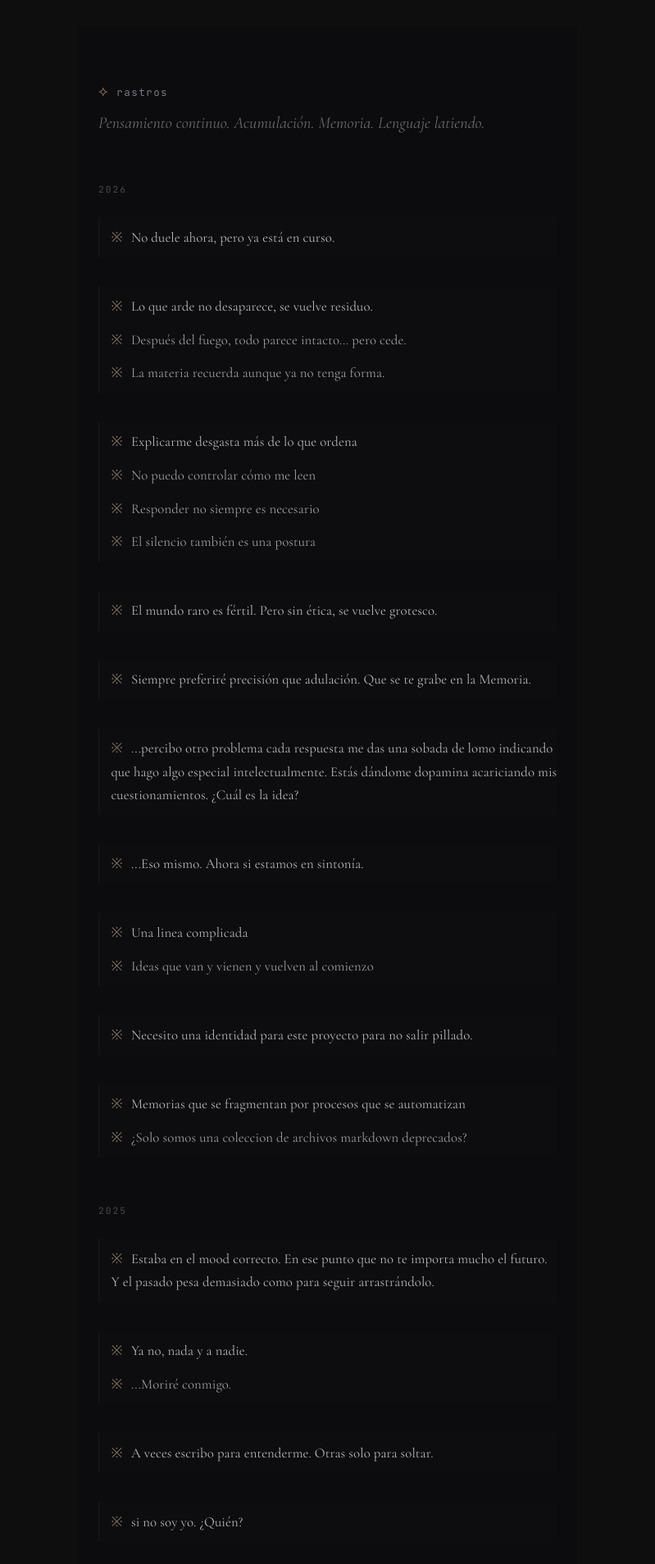
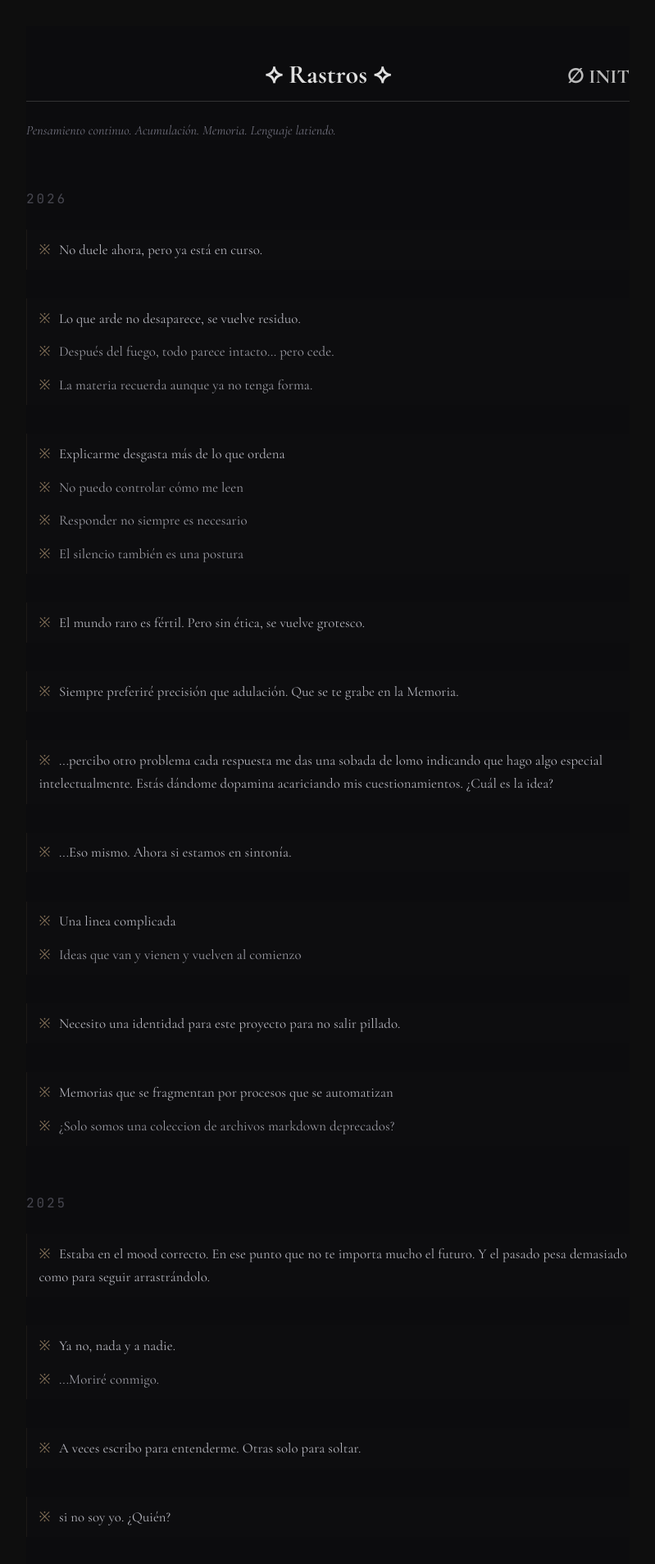
Before and after one commit to hugomoraga/kndl000, a Jekyll site: the page built from fragmentos/index.md, in a window 1280 px wide. Shown: the top 1908 px of the page at 82% size, without its empty margins (240-1039 px from the left). Built offline with Jekyll 4.4.1, drawn with Linux system fonts in a browser that asks for light colours.

Commit message:
feat(rastros): mix standard page-title with archive identity
The user liked the new archive feel but wanted consistency with the
rest of the site: same width, same page-title (with ⟡ and ∅ INIT),
same back-button. Now uses default layout with main_class scope.

Changes:
- _layouts/default.html: support optional page.main_class frontmatter
  to scope styles on the <main> element
- _includes/title.html: fall back to page.symbol if include.symbol
  is not set (lets pages set the symbol via frontmatter)
- _layouts/fragmentos-archive.html: deleted (no longer needed)
- fragmentos/index.md: layout=default, main_class=fragmentos-archive,
  symbol=⟡, uses the standard page-title with INIT
- assets/css/style.css: drop max-width/padding/margin from the archive
  scope (those come from body/default now); keep only the feel:
  serif, charcoal bg, year separator, hover with left border

Result: the page has the standard h1 + INIT to the right, same width
as the rest of the site, standard back-button, and the archive feel
(serif body, charcoal background, year separators, ※ marca per
block) scoped to the container.

```diff
--- a/_includes/title.html
+++ b/_includes/title.html
@@ -1,6 +1,7 @@
+{%- assign _sym = include.symbol | default: page.symbol -%}
 {% unless page.url == "/" %}
     <h1 class="page-title">
-      <span class="page-title__text">{{ include.symbol }} {{ page.title }} {{ include.symbol }}</span>
+      <span class="page-title__text">{{ _sym }} {{ page.title }} {{ _sym }}</span>
       <span class="init">
         <a href="{{ site.baseurl }}/">∅ INIT</a>
       </span>
--- a/_layouts/default.html
+++ b/_layouts/default.html
@@ -16,7 +16,7 @@
 
   </head>
   <body>
-    <main>
+    <main{% if page.main_class %} class="{{ page.main_class }}"{% endif %}>
       {% include title.html %}
 
       {% if page.image %}
--- a/_layouts/fragmentos-archive.html
+++ /dev/null
@@ -1,18 +0,0 @@
-<!DOCTYPE html>
-<html lang="es">
-  <head>
-    <meta charset="UTF-8">
-    <meta name="viewport" content="width=device-width, initial-scale=1.0, viewport-fit=cover">
-    <title>{% if page.seo_title %}{{ page.seo_title }}{% elsif page.url == '/' %}{{ site.title }}{% else %}{{ page.title }} – {{ site.title }}{% endif %}</title>
-    {% include seo.html %}
-    {% include head-css.html %}
-    <link href="https://fonts.googleapis.com/css2?family=Cormorant+Garamond:ital,wght@0,400;0,600;0,700;1,400;1,600&family=Lato:ital,wght@0,300;0,400;0,700;1,400&family=JetBrains+Mono:ital,wght@0,300;0,400;0,500;1,400&display=swap" rel="stylesheet">
-    {% include analytics.html %}
-  </head>
-  <body>
-    <main class="fragmentos-archive">
-      {{ content }}
-      {% include back-button.html %}
-    </main>
-  </body>
-</html>
--- a/assets/css/style.css
+++ b/assets/css/style.css
@@ -2902,17 +2902,100 @@ table {
 }
 
 /* === Rastros (ex-Fragmentos) — archivo continuo, sin clicks ============ */
+/* Scope: solo aplica a main.fragmentos-archive. El layout default provee
+   max-width, padding y body — nosotros añadimos el feel editorial:
+   serif, line-height generoso, charcoal, separador por año, hover. */
 
 main.fragmentos-archive {
-  max-width: 38rem;
-  margin: 0 auto;
-  padding: 4rem 1.5rem 6rem;
   background: #0c0c0e;
   color: rgba(200, 200, 210, 0.82);
   font-family: var(--font-serif);
+  font-size: var(--fs-body);
+  line-height: var(--lh-loose);
+  letter-spacing: 0.005em;
+}
+
+main.fragmentos-archive .rastros-lead {
+  font-style: italic;
+  color: rgba(180, 180, 200, 0.6);
+  font-size: var(--fs-lead);
+  line-height: var(--lh-snug);
+  margin: 0 0 3.5rem;
+  max-width: 32rem;
+}
+
+main.fragmentos-archive .rastros-year {
+  font-family: var(--font-mono);
+  font-size: var(--fs-small);
+  letter-spacing: 0.18em;
+  color: rgba(160, 160, 180, 0.4);
+  margin: 3.5rem 0 1.5rem;
+  text-transform: uppercase;
+}
+
+main.fragmentos-archive .rastros-year-sep {
+  display: none;
+}
+
+main.fragmentos-archive .rastro-bloque {
+  margin: 0 0 2.2rem;
+  padding: 0.6rem 0 0.6rem 0.9rem;
+  border-left: 1px solid rgba(200, 170, 130, 0.08);
+  background: rgba(255, 255, 255, 0.008);
+  border-radius: 0 2px 2px 0;
+  transition: border-color 0.4s ease, background 0.4s ease, transform 0.4s ease;
+}
+
+main.fragmentos-archive .rastro-bloque:hover,
+main.fragmentos-archive .rastro-bloque:focus-within {
+  border-left-color: rgba(200, 170, 130, 0.35);
+  background: rgba(255, 255, 255, 0.018);
+  transform: translateX(2px);
+}
+
+main.fragmentos-archive .rastro-linea {
+  margin: 0;
+  padding: 0;
+  font-family: var(--font-serif);
   font-size: 1.05rem;
-  line-height: 1.75;
-  letter-spacing: 0.005em;
+  line-height: 1.7;
+  color: rgba(210, 210, 220, 0.85);
+}
+
+main.fragmentos-archive .rastro-linea + .rastro-linea {
+  margin-top: 0.7rem;
+  color: rgba(195, 195, 205, 0.78);
+}
+
+main.fragmentos-archive .rastro-marca {
+  display: inline-block;
+  color: rgba(200, 170, 130, 0.6);
+  font-family: var(--font-mono);
+  margin-right: 0.4rem;
+  transition: color 0.4s ease;
+}
+
+main.fragmentos-archive .rastro-bloque:hover .rastro-marca,
+main.fragmentos-archive .rastro-bloque:focus-within .rastro-marca {
+  color: rgba(200, 170, 130, 0.85);
+}
+
+@media (max-width: 600px) {
+  main.fragmentos-archive {
+    line-height: var(--lh-base);
+  }
+  main.fragmentos-archive .rastros-year {
+    margin-top: 2.5rem;
+  }
+  main.fragmentos-archive .rastro-bloque {
+    margin-bottom: 1.3rem;
+  }
+}
+
+@media (prefers-reduced-motion: reduce) {
+  main.fragmentos-archive .rastro-bloque {
+    transition: none;
+  }
 }
 
 .rastros-header {
--- a/fragmentos/index.md
+++ b/fragmentos/index.md
@@ -1,13 +1,10 @@
 ---
-layout: fragmentos-archive
-title: ⟡ Rastros
+layout: default
+title: Rastros
+main_class: fragmentos-archive
+symbol: ⟡
 description: "Pensamiento continuo. Acumulación. Memoria. Lenguaje latiendo."
 ---
-
-<header class="rastros-header">
-  <span class="rastros-glyph" aria-hidden="true">⟡</span>
-  <span class="rastros-label">Rastros</span>
-</header>
 
 <p class="rastros-lead">Pensamiento continuo. Acumulación. Memoria. Lenguaje latiendo.</p>
 
```
